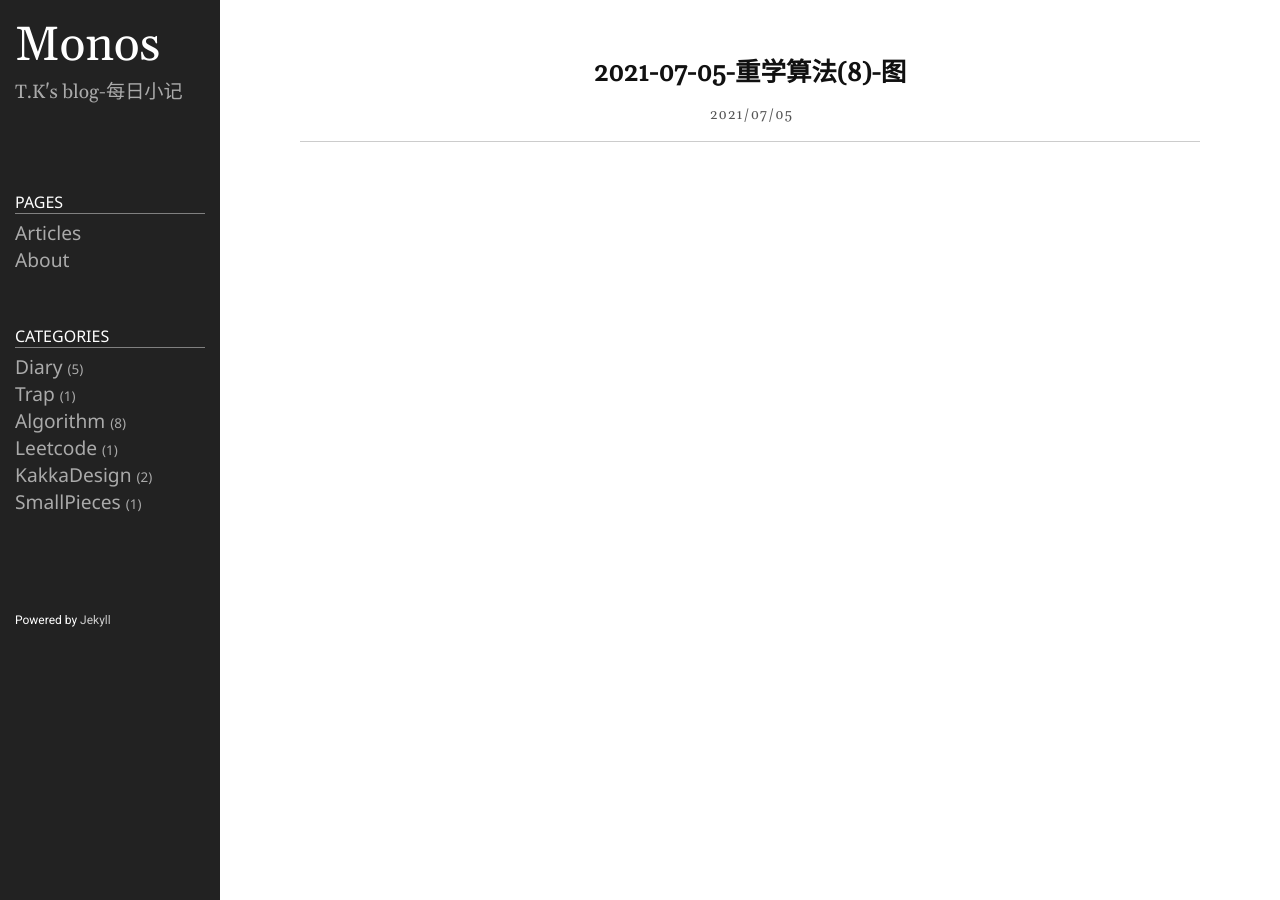
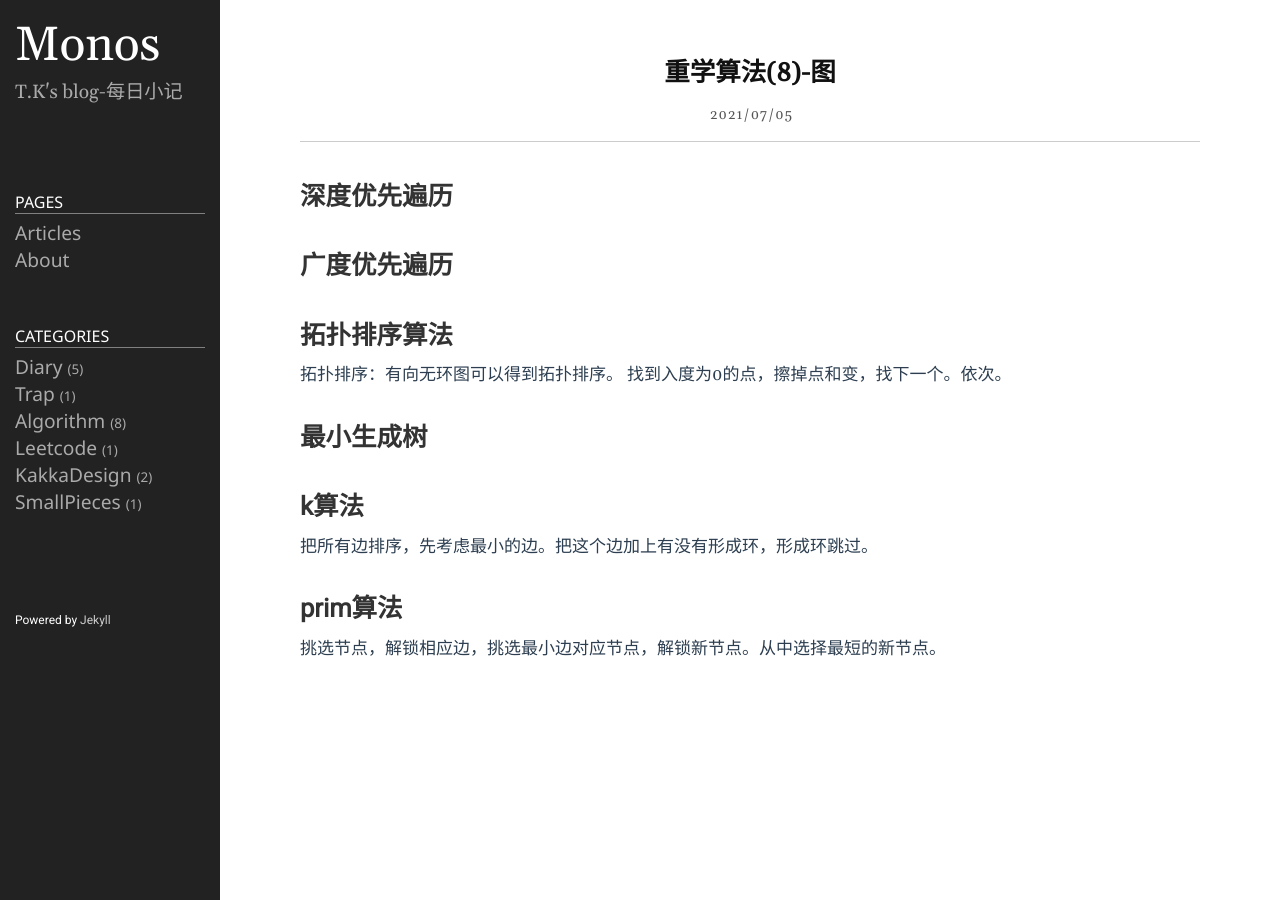
Before and after one commit to Taunk714/Taunk.github.io, a Jekyll site: the page built from _posts/2021-07-05-重学算法(8)-图.md, in a window 1280 px wide. Built offline with Jekyll 4.4.1, drawn with Linux system fonts in a browser that asks for light colours.

Commit message:
修改文件: _posts/2021-07-05-重学算法(8)-图.md

```diff
--- a/_posts/2021-07-05-重学算法(8)-图.md
+++ b/_posts/2021-07-05-重学算法(8)-图.md
@@ -1,9 +1,20 @@
 ---
 layout: post
-title: 2021-07-05-重学算法(8)-图
+title: 重学算法(8)-图
 category: algorithm
 icon: www
 keywords: algorithm
 image: 1.jpg
 preview: 1
 ---
+
+# 深度优先遍历
+# 广度优先遍历
+# 拓扑排序算法
+拓扑排序：有向无环图可以得到拓扑排序。
+找到入度为0的点，擦掉点和变，找下一个。依次。
+# 最小生成树
+## k算法
+把所有边排序，先考虑最小的边。把这个边加上有没有形成环，形成环跳过。
+## prim算法
+挑选节点，解锁相应边，挑选最小边对应节点，解锁新节点。从中选择最短的新节点。
```
